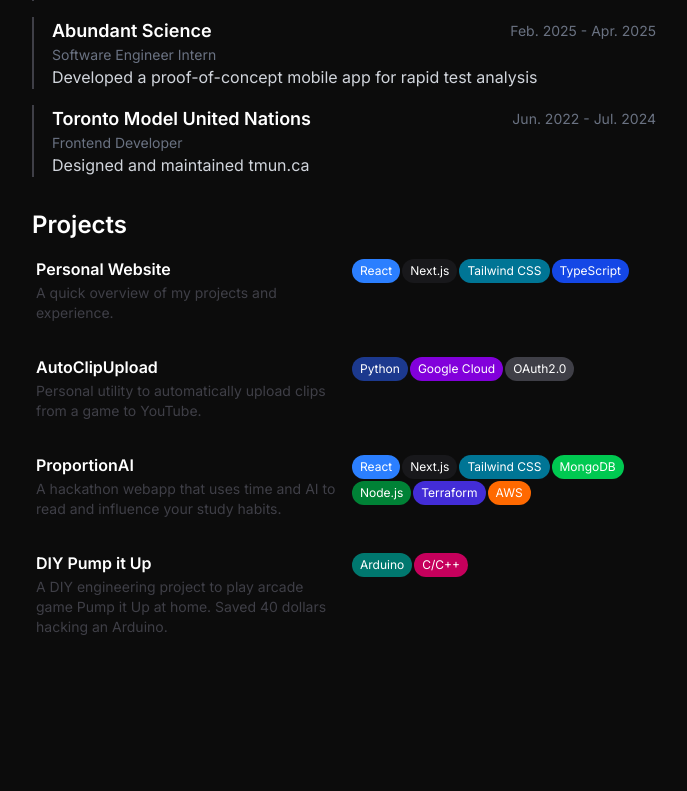
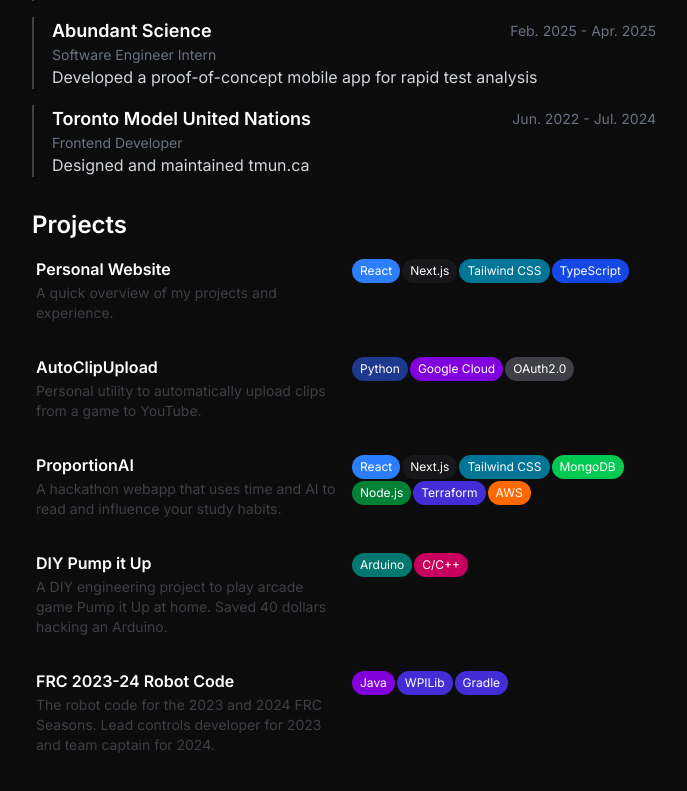
Before and after one commit to notMarkMP1/markpeng.github.io, a Next.js app: page /about in a window 1280 px wide. Shown: the part 307-1098 px from the top of the page, without its empty margins (296-983 px from the left). Before the commit the page ends 992 px from the top, so only its background shows below. Built offline with nearby package versions, Linux system fonts and the light colour scheme.

Commit message:
add robotics

```diff
--- a/app/about/page.tsx
+++ b/app/about/page.tsx
@@ -57,6 +57,13 @@ export default function About() {
       technologies: ["Arduino", "C/C++"],
       link: "https://github.com/notMarkMP1/DIYPumpItUp",
       imagePath: "/images/diypumpitup.png"
+    },
+    {
+      title: "FRC 2023-24 Robot Code",
+      description: "The robot code for the 2023 and 2024 FRC Seasons. Lead controls developer for 2023 and team captain for 2024.",
+      technologies: ["Java", "WPILib", "Gradle"],
+      link: "https://github.com/Team4308/CU-2023",
+      imagePath: "/images/frc2023.png"
     }
   ]
 
```
Also changed, not shown: public/images/frc2023.png (added).
